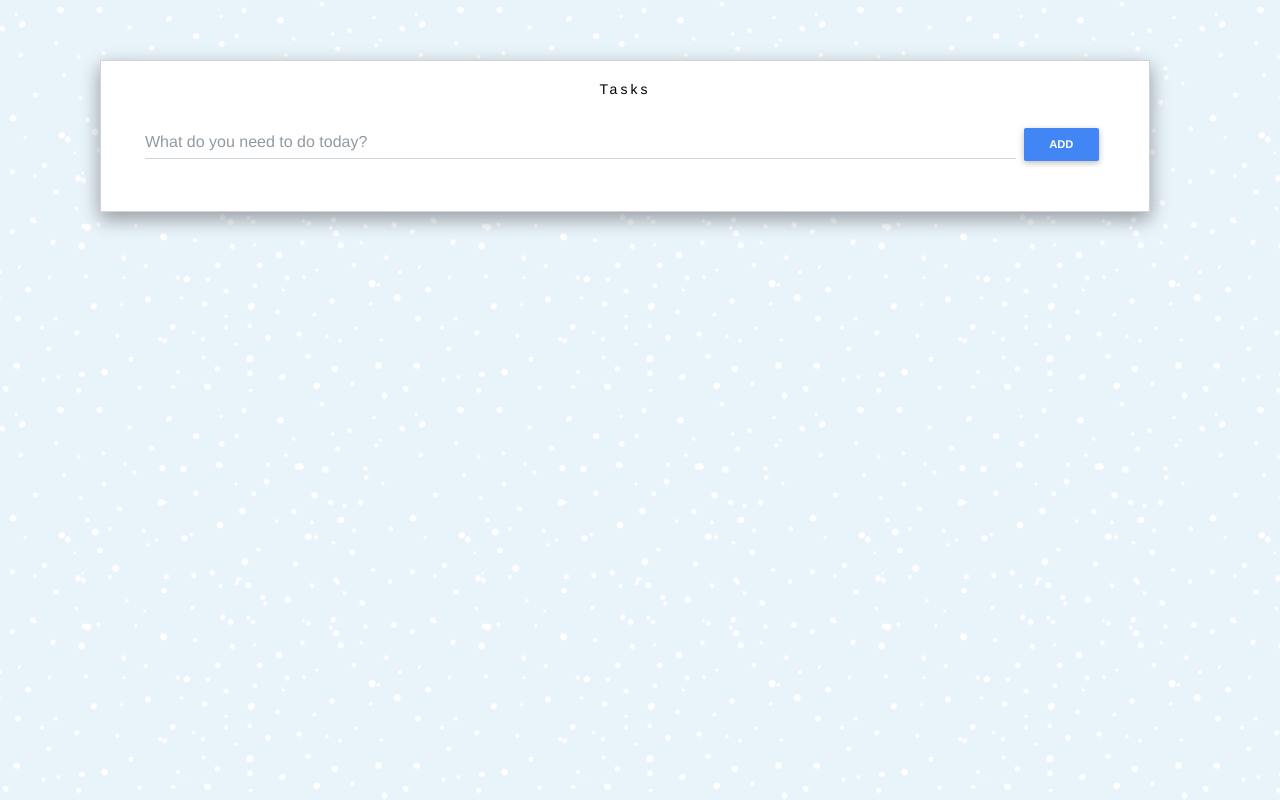
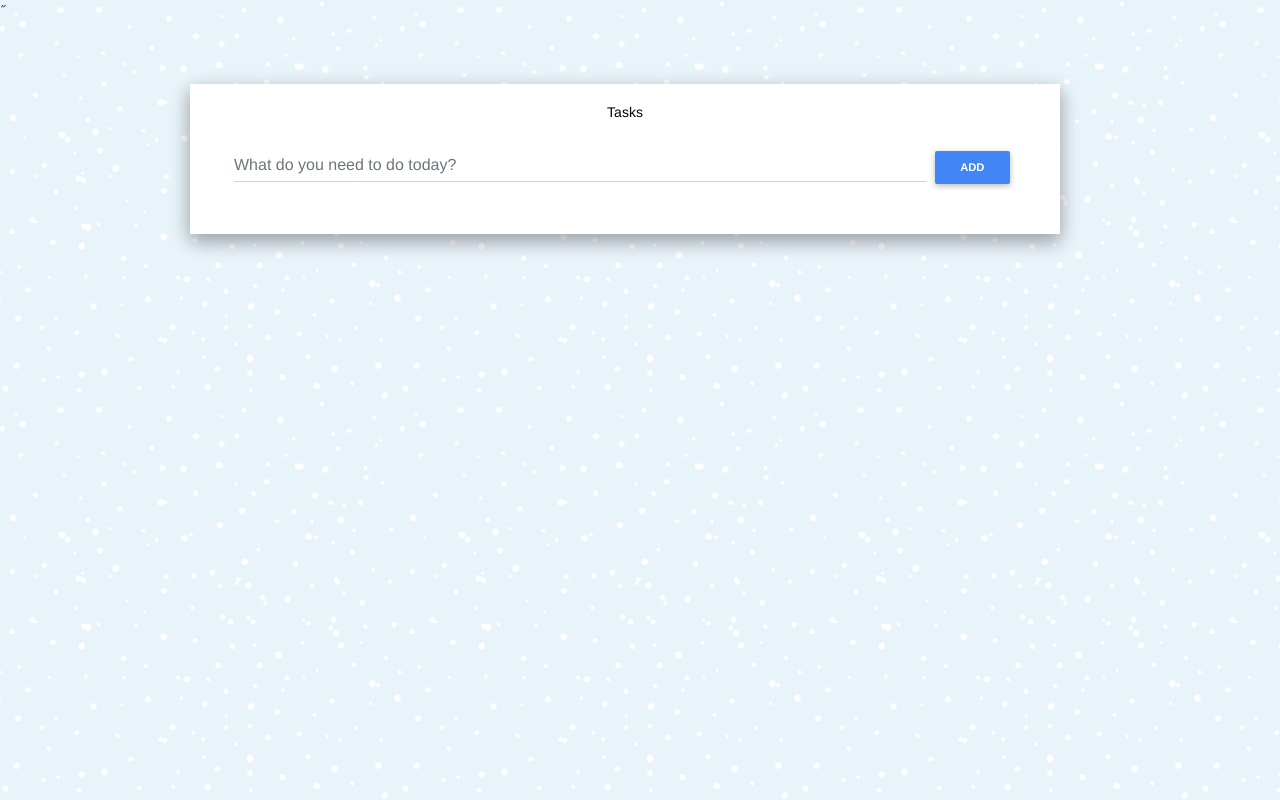
Before and after one commit to KaranP3/vue-todos, a Vue app: page / in a window 1280 px wide. Built offline with nearby package versions, Linux system fonts and the light colour scheme.

Commit message:
Minor UI changes
Changes made to index.html and Todos.vue

```diff
--- a/public/index.html
+++ b/public/index.html
@@ -1,22 +1,32 @@
 <!DOCTYPE html>
 <html lang="en">
+
 <head>
   <meta charset="utf-8">
   <meta http-equiv="X-UA-Compatible" content="IE=edge">
   <meta name="viewport" content="width=device-width,initial-scale=1.0">
   <link rel="icon" href="<%= BASE_URL %>favicon.ico">
-    <link rel="stylesheet" href="https://bootswatch.com/4/lux/bootstrap.min.css">
+  <!-- Font Awesome -->
+  <link rel="stylesheet" href="https://use.fontawesome.com/releases/v5.8.2/css/all.css">
+  <!-- Google Fonts -->
+  <link rel="stylesheet" href="https://fonts.googleapis.com/css?family=Roboto:300,400,500,700&display=swap">
+  <!-- Bootstrap core CSS -->
+  <link href="https://cdnjs.cloudflare.com/ajax/libs/twitter-bootstrap/4.4.1/css/bootstrap.min.css" rel="stylesheet">˝
   <!-- Material Design Bootstrap -->
   <link href="https://cdnjs.cloudflare.com/ajax/libs/mdbootstrap/4.14.0/css/mdb.min.css" rel="stylesheet">
-    <link rel="stylesheet" href="https://cdnjs.cloudflare.com/ajax/libs/simple-line-icons/2.4.1/css/simple-line-icons.min.css">
+  <link rel="stylesheet"
+    href="https://cdnjs.cloudflare.com/ajax/libs/simple-line-icons/2.4.1/css/simple-line-icons.min.css">
   <link rel="stylesheet" href="https://cdnjs.cloudflare.com/ajax/libs/animate.css/3.7.2/animate.min.css">
   <title><%= htmlWebpackPlugin.options.title %></title>
 </head>
+
 <body>
   <noscript>
-      <strong>We're sorry but <%= htmlWebpackPlugin.options.title %> doesn't work properly without JavaScript enabled. Please enable it to continue.</strong>
+    <strong>We're sorry but <%= htmlWebpackPlugin.options.title %> doesn't work properly without JavaScript enabled.
+      Please enable it to continue.</strong>
   </noscript>
   <div id="app"></div>
   <!-- built files will be auto injected -->
 </body>
+
 </html>
--- a/src/components/Todos.vue
+++ b/src/components/Todos.vue
@@ -1,7 +1,7 @@
 <template>
   <div class="container">
     <div class="row container d-flex justify-content-center">
-      <div class="col-lg-12">
+      <div class="col-12 col-sm-12 col-md-12 col-lg-10">
         <div class="card px-3 z-depth-2">
           <div class="card-body">
             <h4 class="card-title">Tasks</h4>
```
Lines whose indentation alone changed are shown as unchanged.
